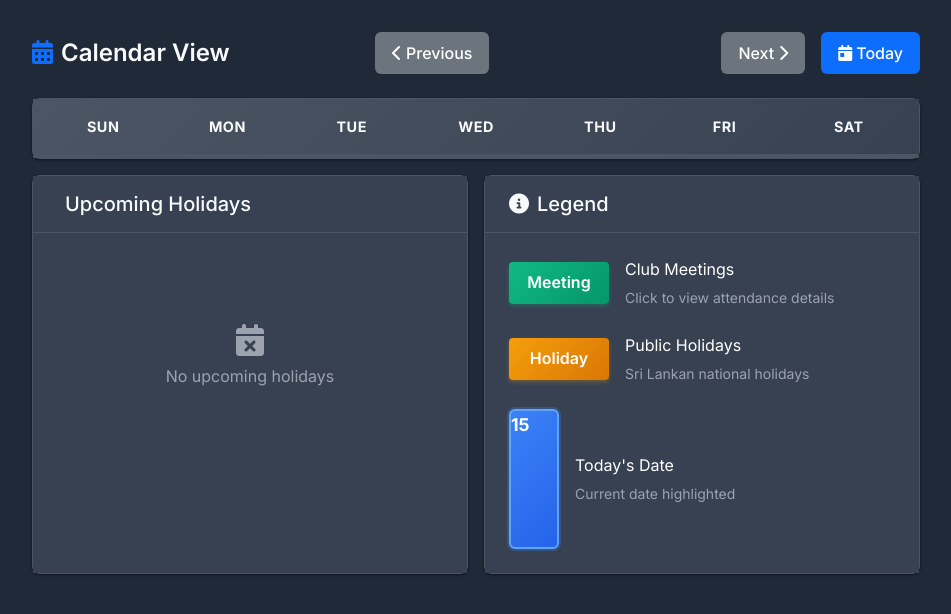
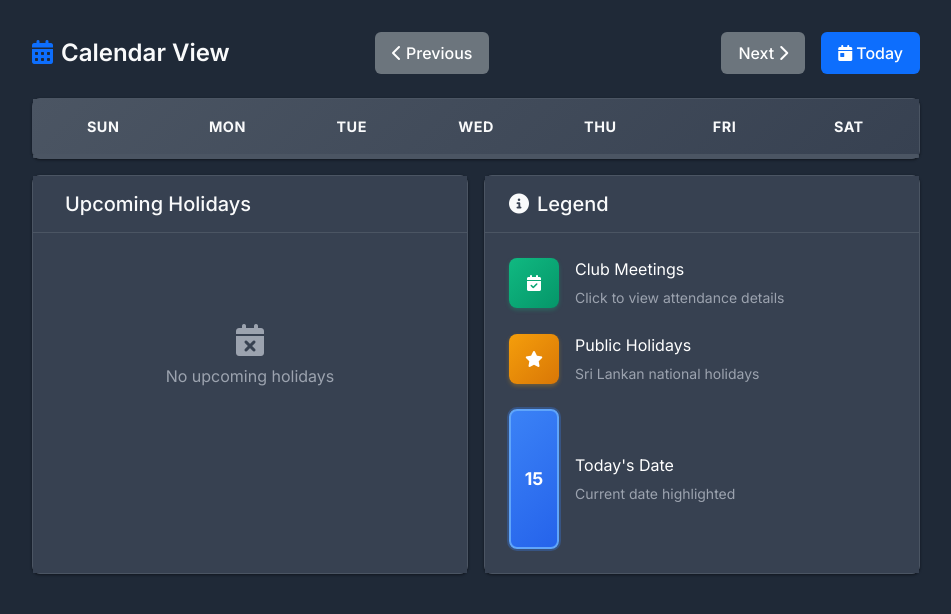
Before and after one commit to nmasnanjana/Membership-Management-System, a Django app: template app/templates/calendar/view.html in a window 1280 px wide. Shown: the top 614 px of the page, without its empty margins (304-1255 px from the left). Run offline with Django 3.2, Linux system fonts and the light colour scheme; the template is opened without the code that fills it, so the values that code supplies are empty; some libraries are stand-ins or nearby versions.

Commit message:
Normalize calendar legend swatch sizes
Make Meeting, Holiday, and Today legend indicators render as consistent 50x50 swatches.

Made-with: Cursor

```diff
--- a/app/templates/calendar/view.html
+++ b/app/templates/calendar/view.html
@@ -155,6 +155,23 @@
 
         .stat-badge i {
             font-size: 1rem;
+        }
+
+        /* Legend swatches: keep all three same size */
+        .legend-swatch {
+            width: 50px;
+            height: 50px;
+            display: flex;
+            align-items: center;
+            justify-content: center;
+            flex-shrink: 0;
+            border-radius: 8px;
+        }
+
+        .legend-swatch.event-meeting,
+        .legend-swatch.event-holiday {
+            padding: 0; /* override event pill styles for legend */
+            text-align: center;
         }
 
         @media (max-width: 768px) {
@@ -375,21 +392,25 @@
                     </div>
                     <div class="modern-card-body d-flex flex-column justify-content-center" style="min-height: 200px;">
                         <div class="mb-4 d-flex align-items-center gap-3">
-                            <span class="event-meeting d-inline-block" style="width: 100px; text-align: center; padding: 8px; flex-shrink: 0;">Meeting</span>
+                            <span class="event-meeting legend-swatch" aria-hidden="true">
+                                <i class="fas fa-calendar-check"></i>
+                            </span>
                             <div>
                                 <div class="text-white fw-semibold mb-1">Club Meetings</div>
                                 <div class="text-muted small">Click to view attendance details</div>
                             </div>
                         </div>
                         <div class="mb-4 d-flex align-items-center gap-3">
-                            <span class="event-holiday d-inline-block" style="width: 100px; text-align: center; padding: 8px; flex-shrink: 0;">Holiday</span>
+                            <span class="event-holiday legend-swatch" aria-hidden="true">
+                                <i class="fas fa-star"></i>
+                            </span>
                             <div>
                                 <div class="text-white fw-semibold mb-1">Public Holidays</div>
                                 <div class="text-muted small">Sri Lankan national holidays</div>
                             </div>
                         </div>
                         <div class="mb-0 d-flex align-items-center gap-3">
-                            <div class="calendar-day today d-inline-block" style="width: 50px; height: 50px; padding: 0; cursor: default; display: flex; align-items: center; justify-content: center; flex-shrink: 0;">
+                            <div class="calendar-day today legend-swatch" style="padding: 0; cursor: default;">
                                 <span style="color: white; font-weight: 700; font-size: 1.1rem;">{% now "d" %}</span>
                             </div>
                             <div>
```
